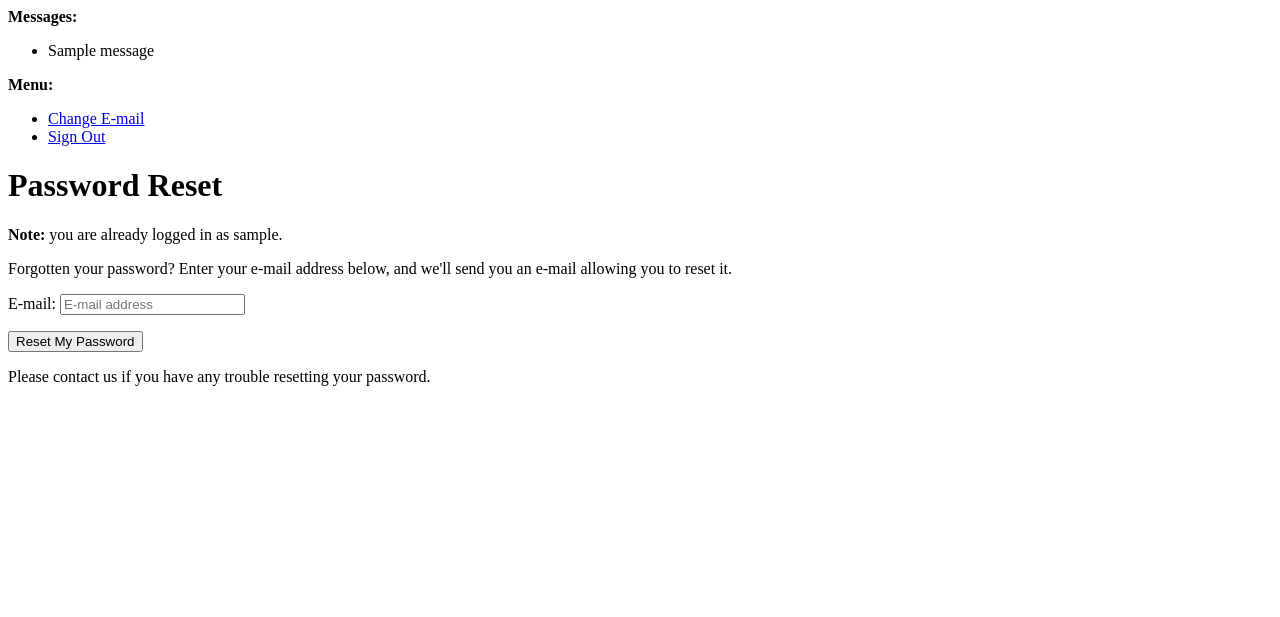
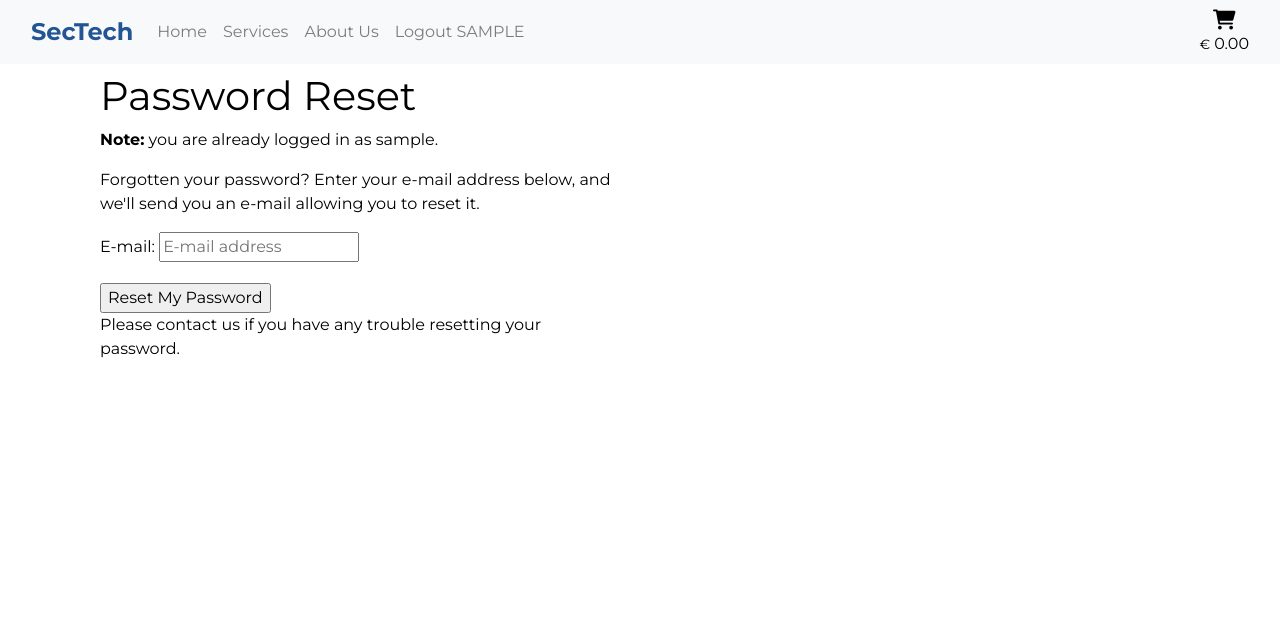
Before and after one commit to davewatters/sectech-ci-pp5, a Django app: page /accounts/password/reset/ in a window 1280 px wide. Shown: the top 617 px of the page. Run offline with Django 3.2, Linux system fonts and the light colour scheme; a user stored in the database is signed in; tables that the repository leaves empty hold one stand-in row (values such as "Sample post"); one stand-in notice (Sample message) is shown; parts of the project's set-up code (start-up, migrations or seed data) failed here and were passed over; some libraries are stand-ins or nearby versions; some web fonts are replaced.

Commit message:
update allauth base.html: add css wrapper for templates

```diff
--- a/static/css/base.css
+++ b/static/css/base.css
@@ -81,7 +81,7 @@ footer {
 /*** Main home screen ********************************************/
 
 
-/*** Products & Shopping Cart ********************************************/
+/*** Products & Shopping Cart ***************************************/
 .btn-buynow {
   background-color: var(--btn-buynow-colour);
   color: black;
@@ -114,6 +114,12 @@ footer {
 .qty-widget {
   align-items: center;
   width: auto !important;
+}
+
+/*- allauth content styling -------------------------------------------------*/
+.auth-content {
+  /* will use this later to apply styling to  */
+  /* all of the allauth template pages */
 }
 
 
--- a/templates/allauth/account/base.html
+++ b/templates/allauth/account/base.html
@@ -1,40 +1,14 @@
-<!DOCTYPE html>
-<html>
-  <head>
-    <title>{% block head_title %}{% endblock %}</title>
-    {% block extra_head %}
-    {% endblock %}
-  </head>
-  <body>
-    {% block body %}
+{% extends "base.html" %}
 
-    {% if messages %}
-    <div>
-      <strong>Messages:</strong>
-      <ul>
-        {% for message in messages %}
-        <li>{{message}}</li>
-        {% endfor %}
-      </ul>
+{% block content %}
+<div class="container">
+  <div class="row">
+    <div class="col-6">
+      <div class="auth-content">
+        {% block auth_content %}
+        {% endblock auth_content %}
+      </div>
     </div>
-    {% endif %}
-
-    <div>
-      <strong>Menu:</strong>
-      <ul>
-        {% if user.is_authenticated %}
-        <li><a href="{% url 'account_email' %}">Change E-mail</a></li>
-        <li><a href="{% url 'account_logout' %}">Sign Out</a></li>
-        {% else %}
-        <li><a href="{% url 'account_login' %}">Sign In</a></li>
-        <li><a href="{% url 'account_signup' %}">Sign Up</a></li>
-        {% endif %}
-      </ul>
-    </div>
-    {% block content %}
-    {% endblock %}
-    {% endblock %}
-    {% block extra_body %}
-    {% endblock %}
-  </body>
-</html>
+  </div>
+</div>
+{% endblock content %}
--- a/templates/allauth/account/email_confirm.html
+++ b/templates/allauth/account/email_confirm.html
@@ -6,7 +6,7 @@
 {% block head_title %}{% trans "Confirm E-mail Address" %}{% endblock %}
 
 
-{% block content %}
+{% block auth_content %}
 <h1>{% trans "Confirm E-mail Address" %}</h1>
 
 {% if confirmation %}
--- a/templates/allauth/account/login.html
+++ b/templates/allauth/account/login.html
@@ -1,10 +1,10 @@
-{% extends "base.html" %}
+{% extends "account/base.html" %}
 {% load i18n %}
 {% load account socialaccount %}
 
 {% block title %}{% trans "Sign In" %}{% endblock %}
 
-{% block content %}
+{% block auth_content %}
 <h1>{% trans "Sign In" %}</h1>
 
 {% get_providers as socialaccount_providers %}
@@ -34,4 +34,4 @@
   <a class="button secondaryAction" href="{% url 'account_reset_password' %}">{% trans "Forgot Password?" %}</a>
   <button class="primaryAction" type="submit">{% trans "Sign In" %}</button>
 </form>
-{% endblock content %}
+{% endblock  %}
--- a/templates/allauth/account/password_reset.html
+++ b/templates/allauth/account/password_reset.html
@@ -3,9 +3,9 @@
 {% load i18n %}
 {% load account %}
 
-{% block head_title %}{% trans "Password Reset" %}{% endblock %}
+{% block title %}{% trans "Password Reset" %}{% endblock %}
 
-{% block content %}
+{% block auth_content %}
 
     <h1>{% trans "Password Reset" %}</h1>
     {% if user.is_authenticated %}
--- a/templates/allauth/account/signup.html
+++ b/templates/allauth/account/signup.html
@@ -1,9 +1,9 @@
-{% extends "base.html" %}
+{% extends "account/base.html" %}
 {% load i18n %}
 
 {% block title %}{% trans "Signup" %}{% endblock %}
 
-{% block content %}
+{% block auth_content %}
 <h1>{% trans "Sign Up" %}</h1>
 
 <p>{% blocktrans %}Already have an account? Then please <a href="{{ login_url }}">sign in</a>.{% endblocktrans %}</p>
--- a/templates/allauth/account/verification_sent.html
+++ b/templates/allauth/account/verification_sent.html
@@ -4,7 +4,7 @@
 
 {% block head_title %}{% trans "Verify Your E-mail Address" %}{% endblock %}
 
-{% block content %}
+{% block auth_content %}
     <h1>{% trans "Verify Your E-mail Address" %}</h1>
 
     <p>{% blocktrans %}We have sent an e-mail to you for verification. Follow the link provided to finalize the signup process. If you do not see the verification e-mail in your main inbox, check your spam folder. Please contact us if you do not receive the verification e-mail within a few minutes.{% endblocktrans %}</p>
--- a/templates/allauth/account/verified_email_required.html
+++ b/templates/allauth/account/verified_email_required.html
@@ -4,7 +4,7 @@
 
 {% block head_title %}{% trans "Verify Your E-mail Address" %}{% endblock %}
 
-{% block content %}
+{% block auth_content %}
 <h1>{% trans "Verify Your E-mail Address" %}</h1>
 
 {% url 'account_email' as email_url %}
```
